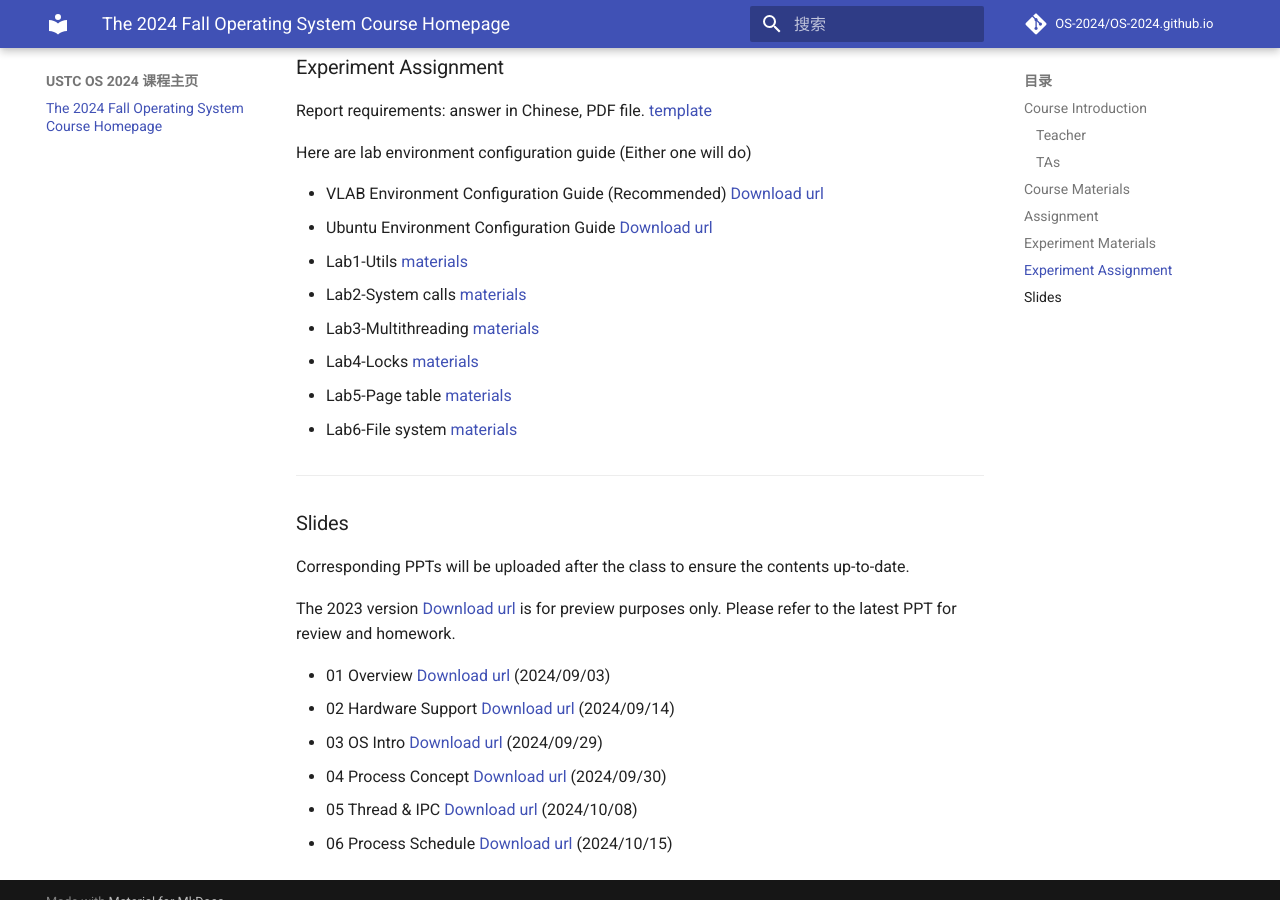
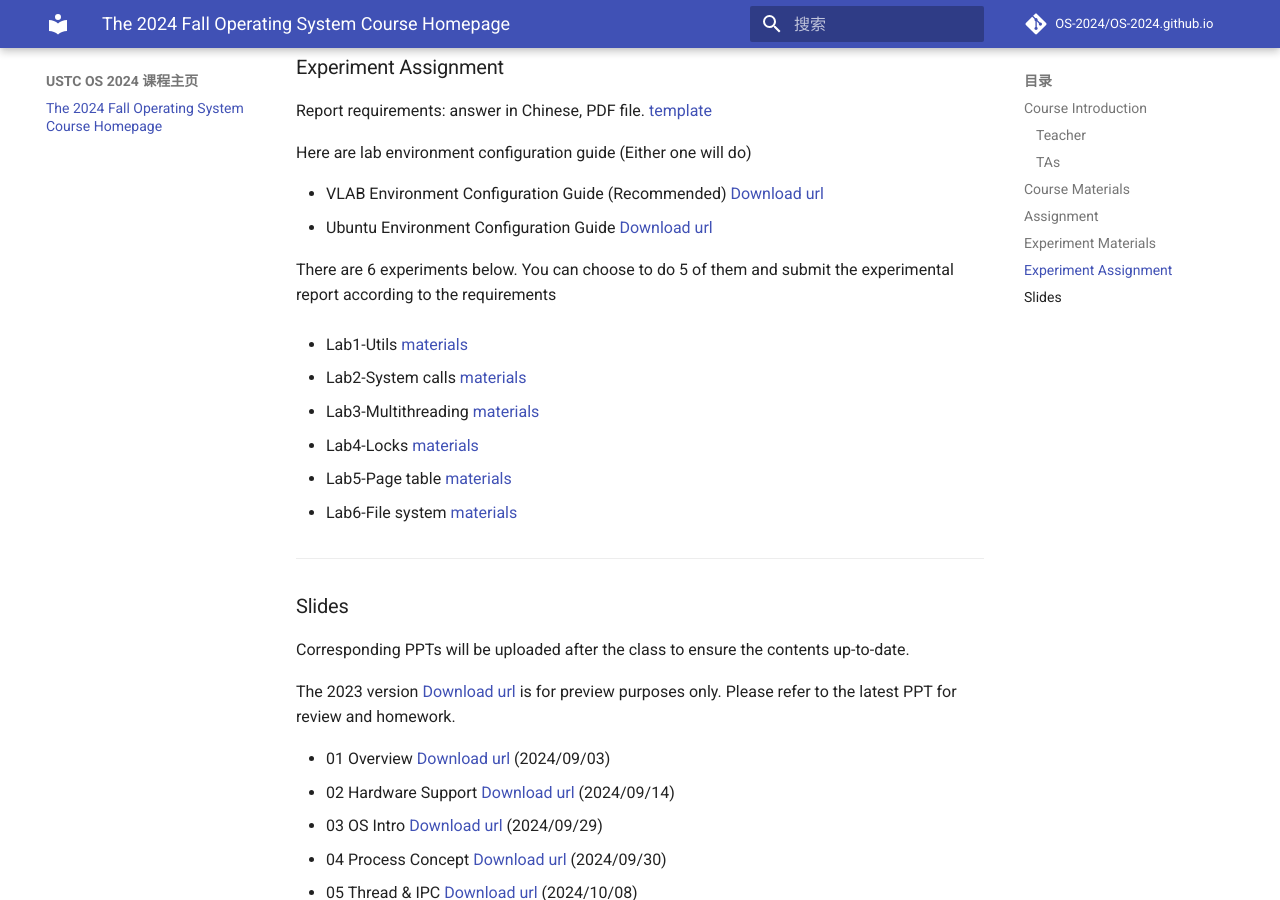
Before and after one commit to OS-2024/OS-2024.github.io, an MkDocs documentation site: the page built from docs/index.md, in a window 1280 px wide and 900 px high, scrolled down 1934 px. Built offline with MkDocs 1.6.1 and Material for MkDocs 9.7.7, drawn with Linux system fonts in a browser that asks for light colours; comment, search, counter and statistics services are not loaded.

Commit message:
upadte docs

```diff
--- a/docs/index.md
+++ b/docs/index.md
@@ -85,6 +85,8 @@ Here are lab environment configuration guide (Either one will do)
 - VLAB Environment Configuration Guide (Recommended) [Download url](https://rec.ustc.edu.cn/share/0a6b3a40-686a-11ef-8116-6d617f7673dd)
 - Ubuntu Environment Configuration Guide [Download url](https://rec.ustc.edu.cn/share/40a1dde0-686a-11ef-86e0-0bd2ac0358ab)
 
+There are 6 experiments below. You can choose to do 5 of them and submit the experimental report according to the requirements
+
 * Lab1-Utils [materials](https://rec.ustc.edu.cn/share/98c7c5f0-8eab-11ef-b6fc-291c4ce705b7)
 
 * Lab2-System calls [materials](https://rec.ustc.edu.cn/share/336d8960-8eac-11ef-a13e-b33e83930c39)
```
